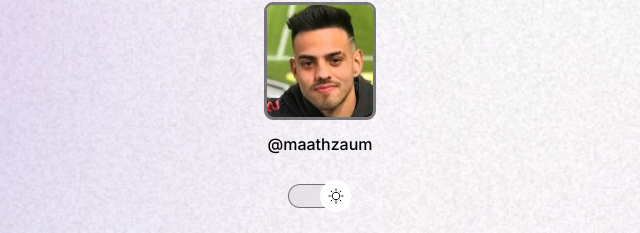
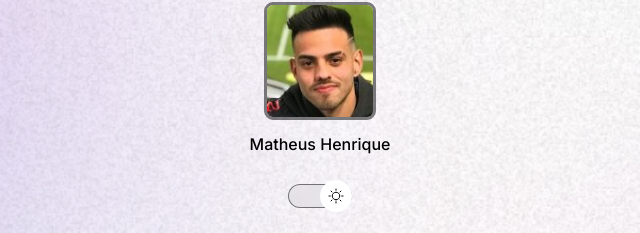
Before and after one commit to Maathzaum/projeto, a plain HTML site: page index.html in a window 1280 px wide. Shown: the part 78-311 px from the top of the page, 320-960 px from the left. Drawn offline with nearby package versions, Linux system fonts and the light colour scheme.

Commit message:
change name

```diff
--- a/index.html
+++ b/index.html
@@ -17,7 +17,7 @@
     <div id="container">
       <div id="profile">
         <img src="./assets/MAZO.jpg" alt="Maathzaum no estadio" />
-        <p>@maathzaum</p>
+        <p>Matheus Henrique</p>
       </div>
       <div id="switch" onclick="toggleMode()">
         <button></button>
```
